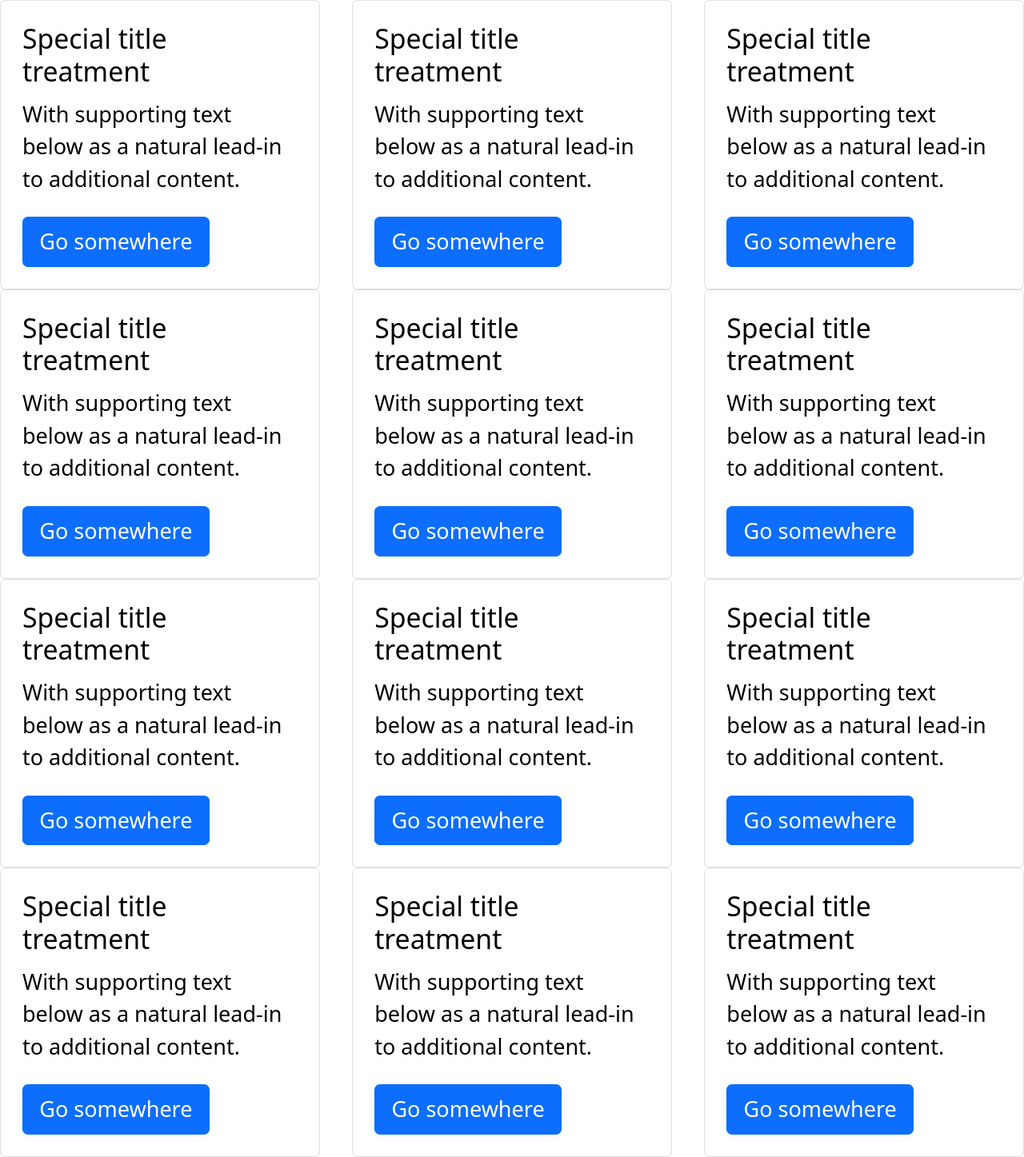
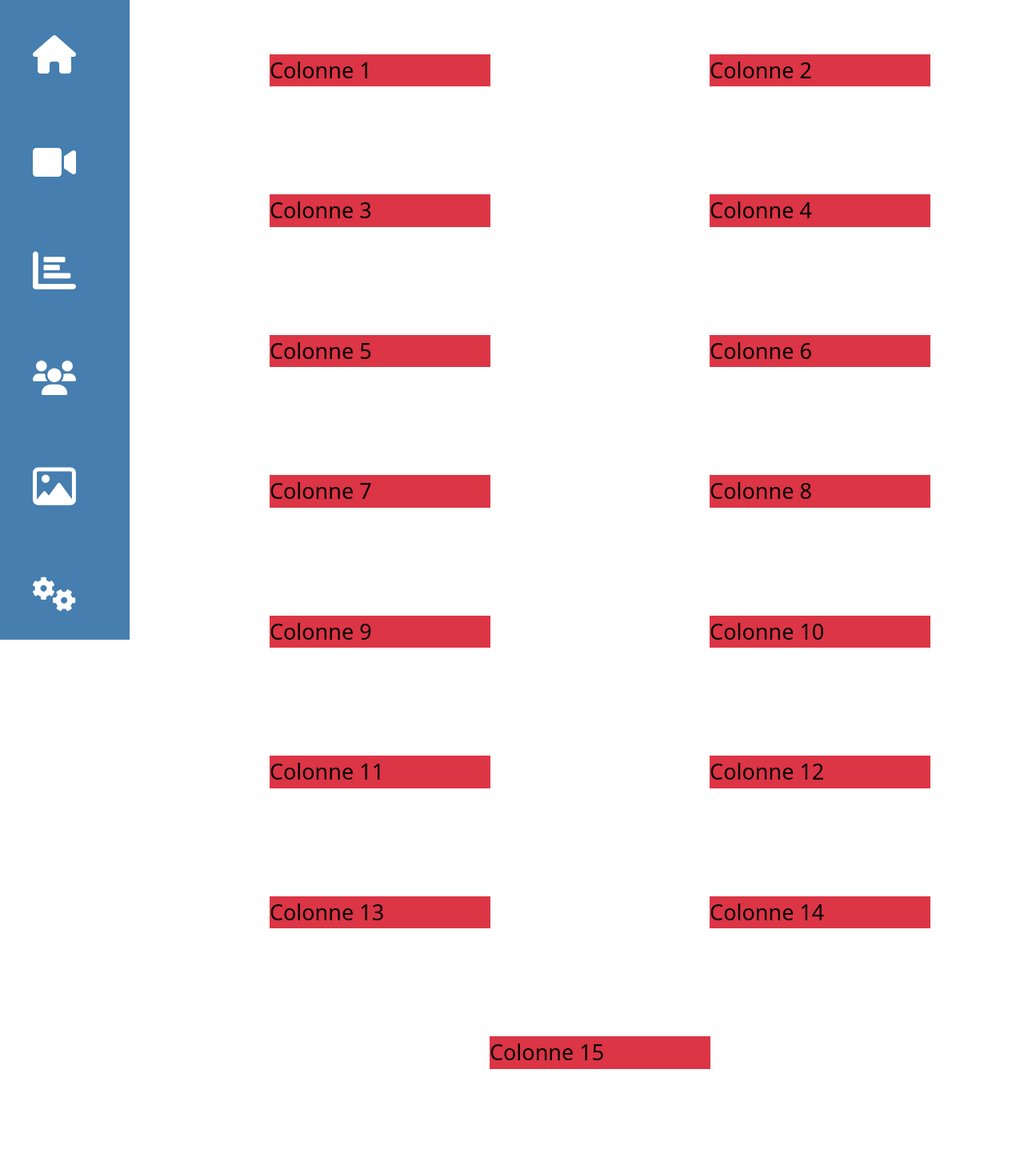
Before and after one commit to ikramjaujate/ProjetIntegration, a React (Create React App) app in the folder frontend/: page /test in a window 1280 px wide. Shown: the whole page at 80% size. After the commit the page ends 1404 px from the top, so only its background shows below. Built offline with nearby package versions, Linux system fonts and the light colour scheme.

Commit message:
style on community page
adding boostrap style on the community page, responsive for mutliple element

```diff
--- a/frontend/src/bootstrap.js
+++ b/frontend/src/bootstrap.js
@@ -1,125 +1,30 @@
-import 'bootstrap/dist/js/bootstrap.bundle.min.js';
 import 'bootstrap/dist/css/bootstrap.css';
-import'bootstrap/dist/css/bootstrap.min.css';
-import'bootstrap/dist/js/bootstrap.min.js';
-import'bootstrap/dist/js/bootstrap.bundle.min';
+import 'bootstrap/dist/css/bootstrap.min.css';
 import 'bootstrap-icons/font/bootstrap-icons.css';
+import Navbar from './components/Navbar.js';
 
 
 function Bootstrap() {
+
+    const div = [];
+
+    for (let i=1 ; i<16 ; i++){
+        div.push(
+            <div className="col-8 col-md-5 col-lg-3  offset-2 p-3 mb-4 mt-4">
+                <div className="bg-danger">Colonne {i}</div>
+            </div>
+        )
+    }
+
     return (
-        <div className="test">
-        <div class="row justify-content-center">
-            <div class="col-sm-4">
-                <div class="card">
-                    <div class="card-body">
-                    <h5 class="card-title">Special title treatment</h5>
-                    <p class="card-text">With supporting text below as a natural lead-in to additional content.</p>
-                    <a href="#" class="btn btn-primary">Go somewhere</a>
-                    </div>
+
+            <div>
+            <Navbar/>
+                <div className="row justify-content-center">
+                    {div}
                 </div>
             </div>
-            <div class="col-sm-4">
-                <div class="card">
-                    <div class="card-body">
-                    <h5 class="card-title">Special title treatment</h5>
-                    <p class="card-text">With supporting text below as a natural lead-in to additional content.</p>
-                    <a href="#" class="btn btn-primary">Go somewhere</a>
-                    </div>
-                </div>
-            </div>
-            <div class="col-sm-4">
-                <div class="card">
-                    <div class="card-body">
-                    <h5 class="card-title">Special title treatment</h5>
-                    <p class="card-text">With supporting text below as a natural lead-in to additional content.</p>
-                    <a href="#" class="btn btn-primary">Go somewhere</a>
-                    </div>
-                </div>
-            </div>
-            <div class="col-sm-4">
-                <div class="card">
-                    <div class="card-body">
-                    <h5 class="card-title">Special title treatment</h5>
-                    <p class="card-text">With supporting text below as a natural lead-in to additional content.</p>
-                    <a href="#" class="btn btn-primary">Go somewhere</a>
-                    </div>
-                </div>
-            </div>
-            <div class="col-sm-4">
-                <div class="card">
-                    <div class="card-body">
-                    <h5 class="card-title">Special title treatment</h5>
-                    <p class="card-text">With supporting text below as a natural lead-in to additional content.</p>
-                    <a href="#" class="btn btn-primary">Go somewhere</a>
-                    </div>
-                </div>
-            </div>
-            <div class="col-sm-4">
-                <div class="card">
-                    <div class="card-body">
-                    <h5 class="card-title">Special title treatment</h5>
-                    <p class="card-text">With supporting text below as a natural lead-in to additional content.</p>
-                    <a href="#" class="btn btn-primary">Go somewhere</a>
-                    </div>
-                </div>
-            </div>
-            <div class="col-sm-4">
-                <div class="card">
-                    <div class="card-body">
-                    <h5 class="card-title">Special title treatment</h5>
-                    <p class="card-text">With supporting text below as a natural lead-in to additional content.</p>
-                    <a href="#" class="btn btn-primary">Go somewhere</a>
-                    </div>
-                </div>
-            </div>
-            <div class="col-sm-4">
-                <div class="card">
-                    <div class="card-body">
-                    <h5 class="card-title">Special title treatment</h5>
-                    <p class="card-text">With supporting text below as a natural lead-in to additional content.</p>
-                    <a href="#" class="btn btn-primary">Go somewhere</a>
-                    </div>
-                </div>
-            </div>
-            <div class="col-sm-4">
-                <div class="card">
-                    <div class="card-body">
-                    <h5 class="card-title">Special title treatment</h5>
-                    <p class="card-text">With supporting text below as a natural lead-in to additional content.</p>
-                    <a href="#" class="btn btn-primary">Go somewhere</a>
-                    </div>
-                </div>
-            </div>
-            <div class="col-sm-4">
-                <div class="card">
-                    <div class="card-body">
-                    <h5 class="card-title">Special title treatment</h5>
-                    <p class="card-text">With supporting text below as a natural lead-in to additional content.</p>
-                    <a href="#" class="btn btn-primary">Go somewhere</a>
-                    </div>
-                </div>
-            </div>
-            <div class="col-sm-4">
-                <div class="card">
-                    <div class="card-body">
-                    <h5 class="card-title">Special title treatment</h5>
-                    <p class="card-text">With supporting text below as a natural lead-in to additional content.</p>
-                    <a href="#" class="btn btn-primary">Go somewhere</a>
-                    </div>
-                </div>
-            </div>
-            <div class="col-sm-4">
-                <div class="card">
-                    <div class="card-body">
-                    <h5 class="card-title">Special title treatment</h5>
-                    <p class="card-text">With supporting text below as a natural lead-in to additional content.</p>
-                    <a href="#" class="btn btn-primary">Go somewhere</a>
-                    </div>
-                </div>
-            </div>
-        </div>
-        </div>
+
     )
 }
 
```
